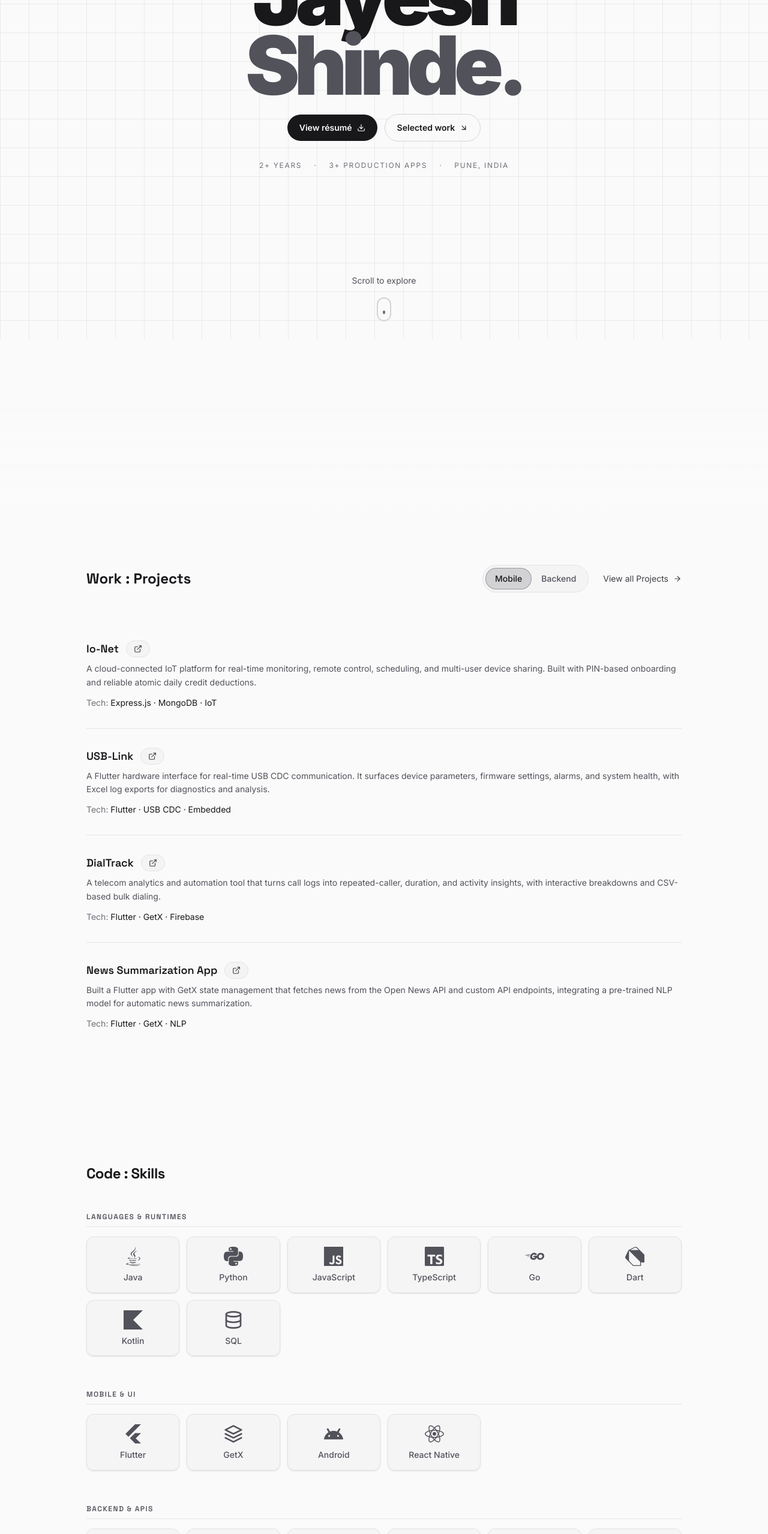
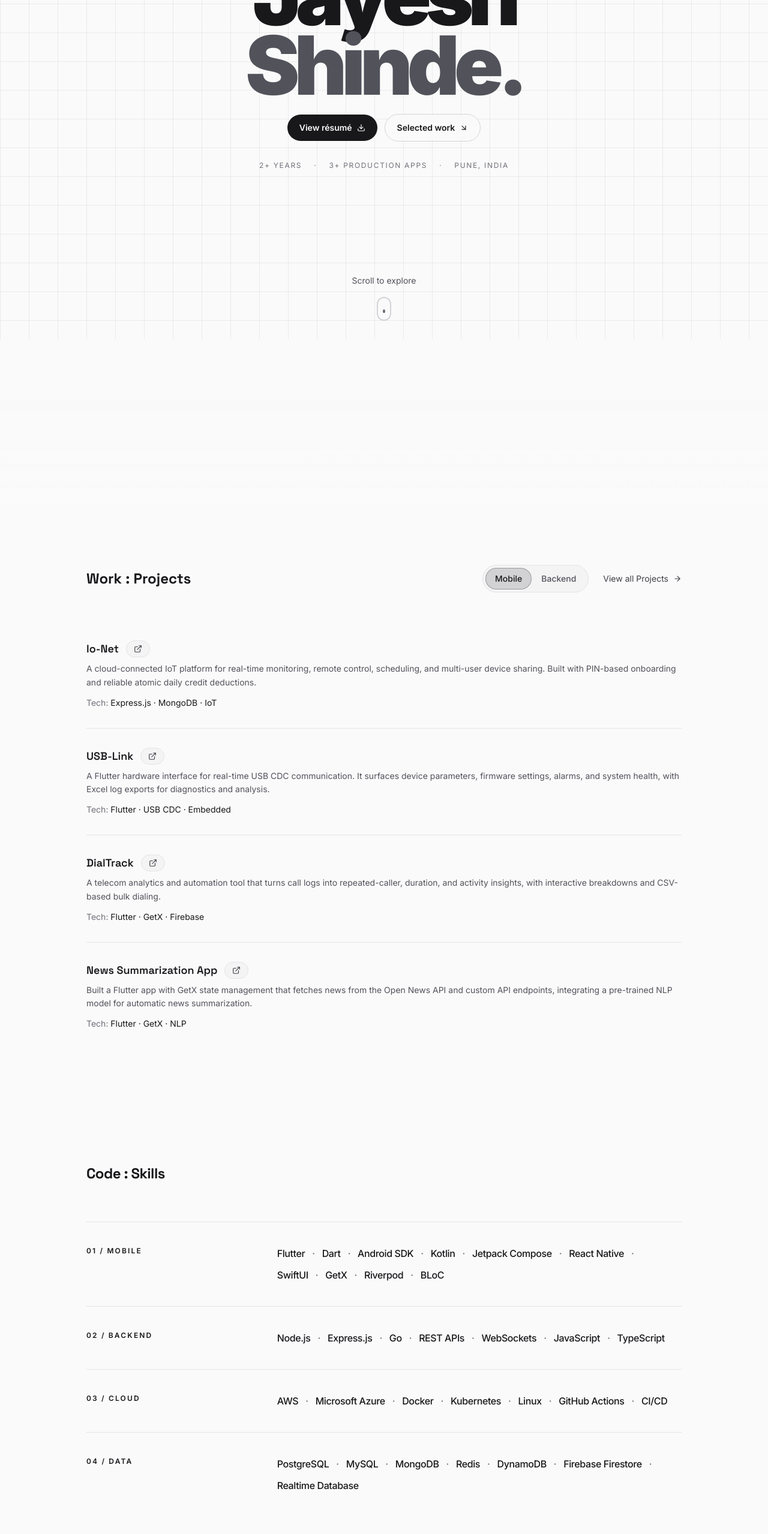
Before and after one commit to shutterscripter/shutterscripter.github.io, a React (Vite) app: page / in a window 1280 px wide. Shown: the part 234-2792 px from the top of the page at 60% size. Built offline with nearby package versions, Linux system fonts and the light colour scheme; a web font is replaced by a local one.

Commit message:
Skill section improved && theme changes

```diff
--- a/index.html
+++ b/index.html
@@ -22,7 +22,7 @@
     <link rel="preconnect" href="https://fonts.gstatic.com" crossorigin />
     <link rel="preconnect" href="https://fonts.cdnfonts.com" crossorigin />
     <link
-      href="https://fonts.googleapis.com/css2?family=Inter:wght@300;400;500;600;700;800;900&family=Space+Grotesk:wght@300;400;500;600;700&display=swap"
+      href="https://fonts.googleapis.com/css2?family=IBM+Plex+Mono:wght@400;500;600&family=Inter:wght@300;400;500;600;700;800;900&family=Space+Grotesk:wght@300;400;500;600;700&display=swap"
       rel="stylesheet"
     />
     <link
--- a/src/App.css
+++ /dev/null
@@ -1,4 +0,0 @@
-/* App.css */
-.hide-scrollbar::-webkit-scrollbar {
-    display: none;
-}
--- a/src/App.jsx
+++ b/src/App.jsx
@@ -6,7 +6,6 @@ import { BookshelfPage } from "./pages/BookshelfPage";
 import { BlogsPage } from "./pages/BlogsPage";
 import { ThemeProvider } from "./context/ThemeContext";
 import { ThemeToggle } from "./components/Theme/ThemeToggle";
-import "./App.css";
 
 function App() {
   return (
--- a/src/components/Experience/ExperienceSection.jsx
+++ b/src/components/Experience/ExperienceSection.jsx
@@ -14,13 +14,13 @@ const ExperienceSection = () => {
       viewport={{ once: true, amount: 0.05 }}
       transition={{ duration: 0.8, ease: [0.22, 1, 0.36, 1] }}
     >
-      <motion.h2
+      {/* <motion.h2
         initial={{ opacity: 0, y: 20 }}
         whileInView={{ opacity: 1, y: 0 }}
         className="mb-16 text-center text-2xl font-bold"
       >
         Experience & Education
-      </motion.h2>
+      </motion.h2> */}
 
       <div className="max-w-5xl mx-auto">
         {/* Experience */}
--- a/src/components/Hero/IntroText.jsx
+++ b/src/components/Hero/IntroText.jsx
@@ -43,7 +43,6 @@ const IntroText = () => {
           animate={{ y: 0, opacity: 1 }}
           transition={{ duration: 0.8, delay: 0.2 }}
           className="mb-6 px-4 text-6xl font-black leading-[0.84] tracking-[-0.07em] text-fg md:text-8xl lg:text-[8.5rem]"
-          style={{ fontFamily: "'Space Grotesk', sans-serif" }}
         >
           <span>Jayesh</span>
           <span className="block text-fg-muted">Shinde.</span>
--- a/src/components/Skills/SkillCard.jsx
+++ /dev/null
@@ -1,21 +0,0 @@
-import { motion } from "framer-motion";
-
-/**
- * Compact skill tile — subtle hover, no aggressive 3D tilt.
- */
-export default function SkillCard({ icon, name }) {
-  return (
-    <motion.div
-      whileHover={{ y: -2 }}
-      transition={{ type: "spring", stiffness: 400, damping: 28 }}
-      className="group flex min-h-22 flex-col items-center justify-center gap-2.5 rounded-xl border border-border bg-surface-elevated/80 px-3 py-4 text-center shadow-sm transition-colors hover:border-accent/35 hover:bg-surface-hover hover:shadow-md dark:bg-surface-muted/60 dark:hover:bg-surface-hover"
-    >
-      <div className="text-3xl text-fg-muted transition-colors group-hover:text-accent md:text-[2rem]">
-        {icon}
-      </div>
-      <p className="text-xs font-medium leading-tight text-fg-muted transition-colors group-hover:text-fg sm:text-sm">
-        {name}
-      </p>
-    </motion.div>
-  );
-}
--- a/src/components/Skills/SkillSection.jsx
+++ b/src/components/Skills/SkillSection.jsx
@@ -1,100 +1,55 @@
 import { motion } from "framer-motion";
-import { FaJava } from "react-icons/fa";
-import {
-  SiAndroid,
-  SiBootstrap,
-  SiCss3,
-  SiDart,
-  SiDocker,
-  SiExpress,
-  SiFirebase,
-  SiFlutter,
-  SiGithubactions,
-  SiGit,
-  SiGo,
-  SiHtml5,
-  SiJavascript,
-  SiKotlin,
-  SiLinux,
-  SiMongodb,
-  SiMysql,
-  SiNestjs,
-  SiNodedotjs,
-  SiPostgresql,
-  SiPython,
-  SiRedis,
-  SiSocketdotio,
-  SiTypescript,
-  SiReact,
-  SiXml,
-} from "react-icons/si";
-import {
-  FiCloud,
-  FiCpu,
-  FiDatabase,
-  FiGlobe,
-  FiLayers,
-  FiRefreshCw,
-  FiServer,
-  FiTerminal,
-  FiWifi,
-  FiZap,
-} from "react-icons/fi";
-import { BiBrain } from "react-icons/bi";
-import SkillCard from "./SkillCard";
 
 const SKILL_GROUPS = [
   {
-    label: "Languages & runtimes",
+    label: "Mobile",
     skills: [
-      { icon: <FaJava />, name: "Java" },
-      { icon: <SiPython />, name: "Python" },
-      { icon: <SiJavascript />, name: "JavaScript" },
-      { icon: <SiTypescript />, name: "TypeScript" },
-      { icon: <SiGo />, name: "Go" },
-      { icon: <SiDart />, name: "Dart" },
-      { icon: <SiKotlin />, name: "Kotlin" },
-      { icon: <FiDatabase />, name: "SQL" },
+      "Flutter",
+      "Dart",
+      "Android SDK",
+      "Kotlin",
+      "Jetpack Compose",
+      "React Native",
+      "SwiftUI",
+      "GetX",
+      "Riverpod",
+      "BLoC",
     ],
   },
   {
-    label: "Mobile & UI",
+    label: "Backend",
     skills: [
-      { icon: <SiFlutter />, name: "Flutter" },
-      { icon: <FiLayers />, name: "GetX" },
-      { icon: <SiAndroid />, name: "Android" },
-      { icon: <SiReact />, name: "React Native" },
+      "Node.js",
+      "Express.js",
+      "Go",
+      "REST APIs",
+      "WebSockets",
+      "JavaScript",
+      "TypeScript",
     ],
   },
   {
-    label: "Backend & APIs",
+    label: "Cloud",
     skills: [
-      { icon: <SiNodedotjs />, name: "Node.js" },
-      { icon: <SiExpress />, name: "Express.js" },
-      { icon: <SiNestjs />, name: "NestJS" },
-      { icon: <FiZap />, name: "Fiber" },
-      { icon: <FiServer />, name: "REST APIs" },
-      { icon: <SiSocketdotio />, name: "WebSockets" },
+      "AWS",
+      "Microsoft Azure",
+      "Docker",
+      "Kubernetes",
+      "Linux",
+      "GitHub Actions",
+      "CI/CD",
     ],
   },
   {
-    label: "Data & cloud",
+    label: "Data",
     skills: [
-      { icon: <SiMongodb />, name: "MongoDB" },
-      { icon: <SiMysql />, name: "MySQL" },
-      { icon: <SiPostgresql />, name: "PostgreSQL" },
-      { icon: <SiRedis />, name: "Redis" },
-      { icon: <SiFirebase />, name: "Firebase" },
-      { icon: <FiCloud />, name: "AWS" },
-    ],
-  },
-  {
-    label: "DevOps & tooling",
-    skills: [
-      { icon: <SiDocker />, name: "Docker" },
-      { icon: <SiLinux />, name: "Linux" },
-      { icon: <SiGit />, name: "Git" },
-      { icon: <SiGithubactions />, name: "CI/CD" },
+      "PostgreSQL",
+      "MySQL",
+      "MongoDB",
+      "Redis",
+      "DynamoDB",
+      "Firebase Firestore",
+      "Realtime Database",
     ],
   },
 ];
@@ -103,13 +58,13 @@ export default function SkillSection() {
   return (
     <motion.section
       id="skills"
-      className="scroll-mt-24 border-b border-border py-24"
+      className="scroll-mt-24 py-24"
       initial={{ opacity: 0, y: 80, scale: 0.985 }}
       whileInView={{ opacity: 1, y: 0, scale: 1 }}
       viewport={{ once: true, amount: 0.06 }}
       transition={{ duration: 0.75, ease: [0.22, 1, 0.36, 1] }}
     >
-      <div className="mb-10 sm:mb-12">
+      <div className="mb-12 flex flex-col gap-3 sm:mb-16 sm:flex-row sm:items-end sm:justify-between">
         <motion.h2
           initial={{ opacity: 0, y: 16 }}
           whileInView={{ opacity: 1, y: 0 }}
@@ -120,26 +75,42 @@ export default function SkillSection() {
         </motion.h2>
       </div>
 
-      <div className="flex flex-col gap-12 sm:gap-14">
-        {SKILL_GROUPS.map((group, gi) => (
-          <div key={group.label}>
-            <h3 className="mb-4 border-b border-border pb-2 text-xs font-semibold uppercase tracking-[0.12em] text-fg-muted">
-              {group.label}
-            </h3>
-            <div className="grid grid-cols-2 gap-3 sm:grid-cols-3 md:grid-cols-4 lg:grid-cols-5 xl:grid-cols-6">
-              {group.skills.map((skill, si) => (
-                <motion.div
-                  key={`${group.label}-${skill.name}`}
-                  initial={{ opacity: 0, y: 10 }}
-                  whileInView={{ opacity: 1, y: 0 }}
-                  viewport={{ once: true, margin: "-24px" }}
-                  transition={{ delay: Math.min(si * 0.02, 0.2) + gi * 0.03 }}
+      <div className="border-t border-border">
+        {SKILL_GROUPS.map((group, groupIndex) => (
+          <motion.div
+            key={group.label}
+            initial={{ opacity: 0, y: 24 }}
+            whileInView={{ opacity: 1, y: 0 }}
+            viewport={{ once: true, amount: 0.35 }}
+            transition={{
+              duration: 0.55,
+              delay: groupIndex * 0.06,
+              ease: [0.22, 1, 0.36, 1],
+            }}
+            className="grid gap-6 border-b border-border py-8 last:border-b-0 md:grid-cols-[minmax(0,0.8fr)_minmax(0,2fr)] md:gap-12 md:py-10"
+          >
+            <div>
+              <p className="text-xs font-semibold uppercase tracking-[0.18em] text-fg">
+                0{groupIndex + 1} / {group.label}
+              </p>
+            </div>
+
+            <div className="flex flex-wrap content-start gap-x-0 gap-y-3">
+              {group.skills.map((skill, skillIndex) => (
+                <span
+                  key={skill}
+                  className="font-terminal flex items-center text-sm font-medium tracking-tight text-fg sm:text-base"
                 >
-                  <SkillCard icon={skill.icon} name={skill.name} />
-                </motion.div>
+                  <span>{skill}</span>
+                  {skillIndex < group.skills.length - 1 ? (
+                    <span className="mx-3 text-fg-subtle" aria-hidden>
+                      ·
+                    </span>
+                  ) : null}
+                </span>
               ))}
             </div>
-          </div>
+          </motion.div>
         ))}
       </div>
     </motion.section>
--- a/src/components/Theme/ThemeToggle.jsx
+++ b/src/components/Theme/ThemeToggle.jsx
@@ -1,15 +1,57 @@
 import { motion } from "framer-motion";
 import { FiMoon, FiSun } from "react-icons/fi";
+import { flushSync } from "react-dom";
 import { useTheme } from "../../context/ThemeContext";
 
 export function ThemeToggle() {
   const { theme, toggleTheme } = useTheme();
   const isDark = theme === "dark";
 
+  const handleThemeChange = (event) => {
+    const reducedMotion = window.matchMedia(
+      "(prefers-reduced-motion: reduce)",
+    ).matches;
+
+    if (!document.startViewTransition || reducedMotion) {
+      toggleTheme();
+      return;
+    }
+
+    const bounds = event.currentTarget.getBoundingClientRect();
+    const x = bounds.left + bounds.width / 2;
+    const y = bounds.top + bounds.height / 2;
+    const radius = Math.hypot(
+      Math.max(x, window.innerWidth - x),
+      Math.max(y, window.innerHeight - y),
+    );
+
+    const transition = document.startViewTransition(() => {
+      flushSync(() => toggleTheme());
+    });
+
+    transition.ready
+      .then(() => {
+        document.documentElement.animate(
+          {
+            clipPath: [
+              `circle(0px at ${x}px ${y}px)`,
+              `circle(${radius}px at ${x}px ${y}px)`,
+            ],
+          },
+          {
+            duration: 650,
+            easing: "cubic-bezier(0.65, 0.01, 0.05, 0.99)",
+            pseudoElement: "::view-transition-new(root)",
+          },
+        );
+      })
+      .catch(() => {});
+  };
+
   return (
     <motion.button
       type="button"
-      onClick={toggleTheme}
+      onClick={handleThemeChange}
       initial={{ opacity: 0, y: -8 }}
       animate={{ opacity: 1, y: 0 }}
       whileHover={{ scale: 1.05 }}
--- a/src/index.css
+++ b/src/index.css
@@ -1,6 +1,20 @@
 @import "tailwindcss";
 
 @custom-variant dark (&:where(.dark, .dark *));
+
+::view-transition-old(root),
+::view-transition-new(root) {
+  animation: none;
+  mix-blend-mode: normal;
+}
+
+::view-transition-old(root) {
+  z-index: 1;
+}
+
+::view-transition-new(root) {
+  z-index: 2;
+}
 
 /* --------------------------------------------------------------------------
    Design tokens — tweak hex values here to reskin the whole site.
@@ -74,6 +88,7 @@
   --color-link: var(--link);
 
   --font-vorcas: "Vorcas", "Space Grotesk", ui-sans-serif, system-ui, sans-serif;
+  --font-terminal: "IBM Plex Mono", "SFMono-Regular", Consolas, monospace;
 }
 
 @layer base {
```
